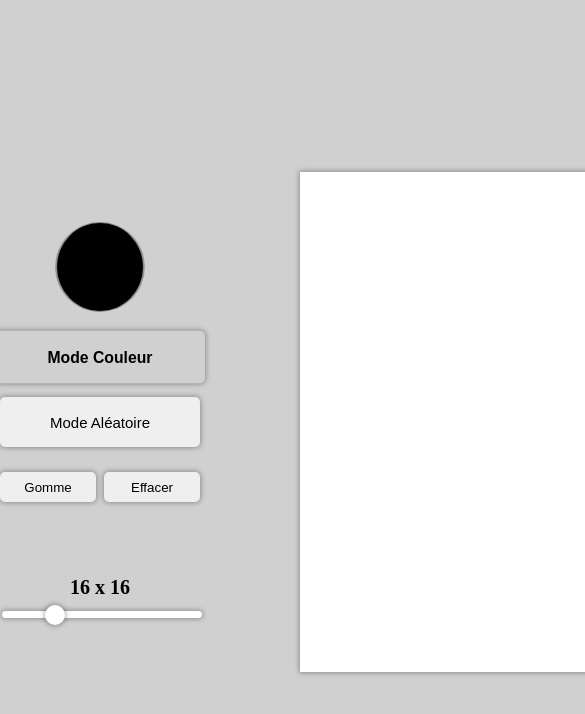
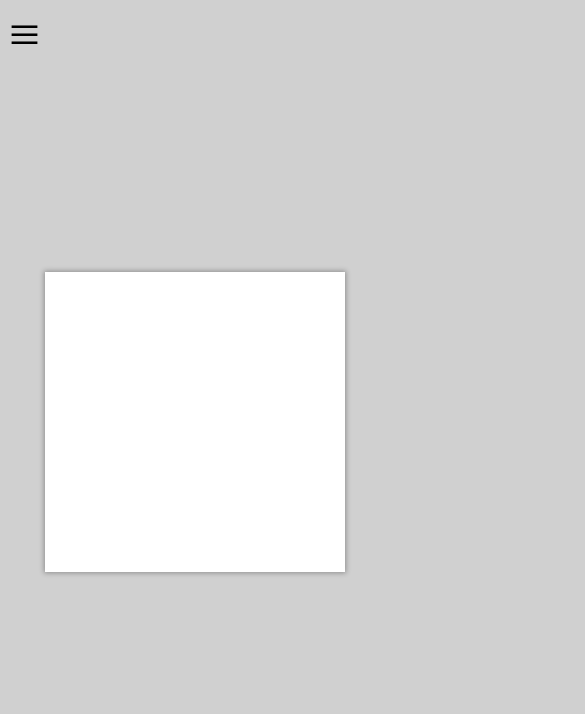
Before and after one commit to Achassqt/odin_etch-a-sketch, a plain HTML site: page index.html in a window 390 px wide. Shown: the top 714 px of the page, 585 px wide, since content can reach past the window. Drawn offline with nearby package versions, Linux system fonts and the light colour scheme.

Commit message:
update responsive

```diff
--- a/index.html
+++ b/index.html
@@ -11,7 +11,9 @@
   </head>
   <body>
     <main>
+      <div class="more">_<br />_<br />_<br /></div>
       <section class="options-wrapper">
+        <div class="x">x</div>
         <div class="options">
           <input id="color-picker" type="color" value="#000000" />
           <div class="mode">
@@ -33,10 +35,10 @@
       <div id="grid" class="grid"></div>
       <section class="capture-wrapper">
         <div class="capture">
-          <div class="capture-info">
+          <!-- <div class="capture-info">
             i
             <span class="infobulle">Clique droit pour enregistrer l'image</span>
-          </div>
+          </div> -->
           <button id="capture-btn">Capture</button>
           <div id="output"></div>
         </div>
--- a/index.js
+++ b/index.js
@@ -173,3 +173,13 @@ window.onload = () => {
   // pixelPreview.style.width = `calc(500px / ${DEFAULT_SIZE})`;
   // pixelPreview.style.height = `calc(500px / ${DEFAULT_SIZE})`;
 };
+
+const more = document.querySelector(".more");
+const x = document.querySelector(".x");
+const options = document.querySelector(".options-wrapper");
+more.onclick = () => {
+  options.style.transform = "translateX(0)";
+};
+x.onclick = () => {
+  options.style.transform = "translateX(-105%)";
+};
--- a/style.css
+++ b/style.css
@@ -27,17 +27,23 @@ button:hover {
 }
 
 main {
+  position: relative;
   display: flex;
   align-items: center;
   justify-content: space-between;
-  width: 1100px;
+  max-width: 1100px;
+  /* min-width: 1012px; */
   height: 100vh;
+  box-sizing: border-box;
   margin: auto;
+  /* padding: 50px; */
 }
 
 .options-wrapper {
+  position: relative;
   flex: 1;
   height: 400px;
+  padding: 0 50px;
 }
 
 .options {
@@ -45,6 +51,8 @@ main {
   flex-direction: column;
   align-items: center;
   width: 200px;
+  /* max-width: 200px;
+  min-width: 150px; */
   height: 100%;
 }
 
@@ -76,12 +84,14 @@ input[type="color"]::-webkit-color-swatch {
 .mode {
   display: flex;
   flex-direction: column;
+  align-items: center;
   width: 100%;
   margin-top: 20px;
 }
 
 .mode > button {
   height: 50px;
+  width: 100%;
   /* border: none; */
   /* border-radius: 5px; */
   margin-bottom: 15px;
@@ -106,8 +116,8 @@ input[type="color"]::-webkit-color-swatch {
 
 .grid {
   display: grid;
-  width: 500px;
-  height: 500px;
+  min-width: 500px;
+  min-height: 500px;
   background-color: white;
   user-select: none;
   box-shadow: 0px 0px 5px 1px #00000050;
@@ -168,6 +178,8 @@ input[type="range"]::-webkit-slider-thumb {
   height: 500px;
   display: flex;
   justify-content: flex-end;
+  /* padding-left: 50px; */
+  padding: 0 50px;
   /* align-items: flex-end; */
 }
 
@@ -247,3 +259,105 @@ input[type="range"]::-webkit-slider-thumb {
 #output > canvas:first-child {
   margin-top: 0;
 }
+
+.more {
+  display: none;
+  font-size: 50px;
+  width: 50px;
+  height: 50px;
+  line-height: 8px;
+  position: absolute;
+  top: 0;
+  left: 12px;
+}
+
+.x {
+  display: none;
+  position: absolute;
+  left: 12px;
+  font-size: 50px;
+  width: 50px;
+  height: 50px;
+}
+
+@media (max-width: 1030px) {
+  .grid {
+    min-width: 400px;
+    min-height: 400px;
+  }
+
+  input[type="color"] {
+    width: 60px;
+    height: 60px;
+  }
+
+  .options {
+    width: 160px;
+    justify-content: center;
+    /* display: none; */
+  }
+
+  .mode > button {
+    height: 35px;
+    /* width: 160px; */
+  }
+
+  .clean-color > button {
+    height: 25px;
+  }
+
+  .size {
+    margin-top: 50px;
+  }
+
+  .capture-wrapper {
+    height: 400px;
+  }
+}
+
+@media (max-width: 871px) {
+  .more {
+    display: block;
+  }
+
+  .x {
+    display: block;
+  }
+
+  .options-wrapper {
+    /* display: none; */
+    position: absolute;
+    width: 150px;
+    height: 100%;
+    background-color: rgb(208, 208, 208);
+    transform: translateX(-105%);
+    transform-origin: left;
+    transition: transform 700ms ease-in-out;
+    z-index: 2;
+    box-shadow: 0 0 5px black;
+  }
+
+  .grid {
+    position: absolute;
+    top: 50%;
+    left: 50%;
+    transform: translate(-50%, -50%);
+  }
+
+  .capture {
+    display: none;
+  }
+}
+
+@media (min-width: 871px) {
+  .options-wrapper {
+    transform: translate(0) !important;
+  }
+}
+
+@media (max-width: 523px) {
+  .grid {
+    min-width: 300px;
+    min-height: 300px;
+  }
+}
```
